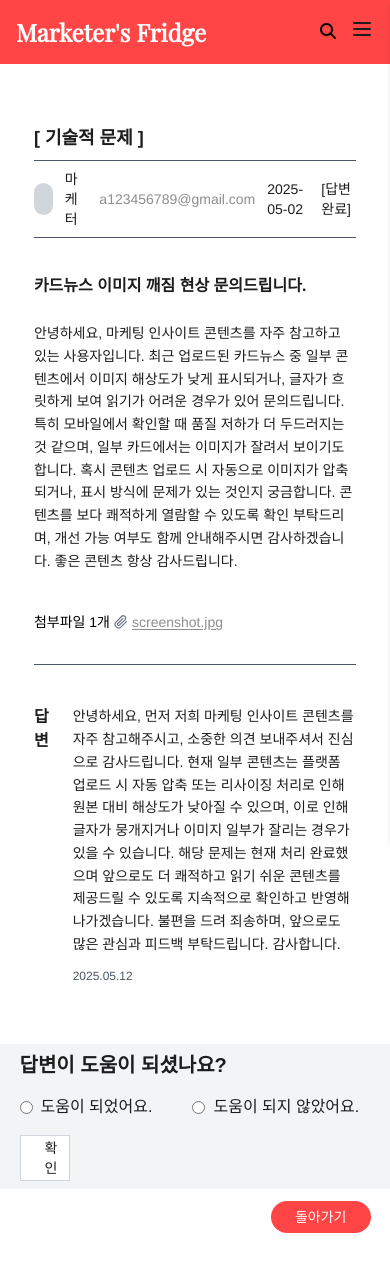
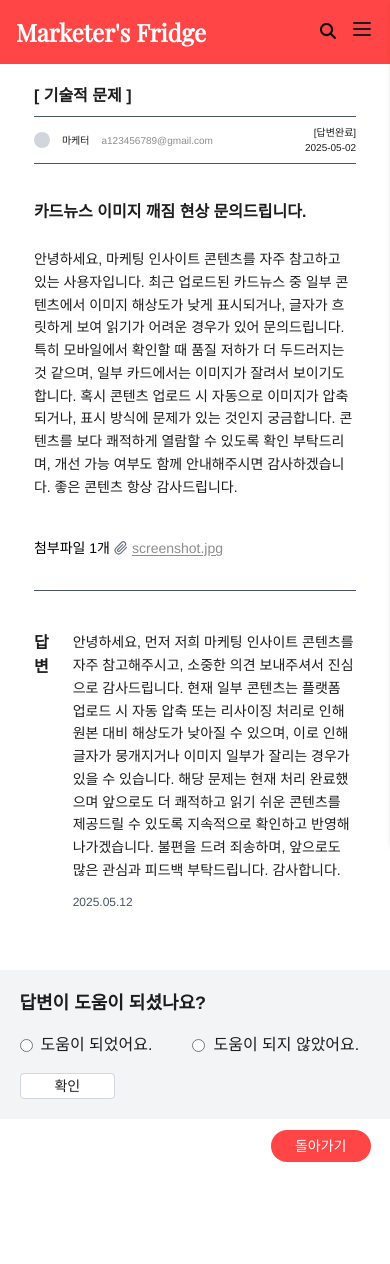
Before and after one commit to Marketer-s-Fridge/Client, a Next.js app: page /myPage/myContact/detail/processed in a window 390 px wide. After the commit the page ends 1193 px from the top, so only its background shows below. Built offline with nearby package versions, Linux system fonts and the light colour scheme.

Commit message:
style: 문의내역 스타일 수정

```diff
--- a/src/app/myPage/myContact/detail/processed/page.tsx
+++ b/src/app/myPage/myContact/detail/processed/page.tsx
@@ -14,17 +14,26 @@ const InquiryDetailPage: React.FC = () => {
       <Header menuOpen={menuOpen} setMenuOpen={setMenuOpen} />
       <MobileMenu menuOpen={menuOpen} setMenuOpen={setMenuOpen} />{" "}
       <main className="w-full flex justify-center px-4">
-        <div className="w-full px-[5%] lg:px-[22.5%] mt-20">
+        <div className="w-full px-[5%] lg:px-[22.5%] mt-10 md:mt-20">
           {/* 문의 카테고리 */}
-          <p className="text-lg font-bold mb-2">[ 기술적 문제 ]</p>
+          <p className="text-base md:text-lg font-bold mb-2">[ 기술적 문제 ]</p>
 
           {/* 유저 정보 */}
           <div className="flex items-center gap-3 mb-1 border-gray-600 border-y-1 py-2">
-            <div className="w-8 h-8 rounded-full bg-gray-300" />
-            <span className="text-sm font-medium">마케터</span>
-            <span className="text-sm text-[#8E8E8E]">a123456789@gmail.com</span>
-            <span className="ml-auto text-sm">2025-05-02</span>
-            <span className="text-sm ">[답변완료]</span>
+            <div className="w-4 h-4 md:w-8 md:h-8 rounded-full bg-gray-300" />
+            <span className=" text-[10px] md:text-sm font-medium">마케터</span>
+            <span className="text-[10px] md:text-sm text-[#8E8E8E]">
+              a123456789@gmail.com
+            </span>
+            <div className="md:hidden flex flex-1 justify-self-end flex-col">
+              <span className="text-[10px] md: self-end">[답변완료]</span>
+              <span className="ml-auto text-[10px] md:">2025-05-02</span>
+            </div>
+
+            <div className="hidden md:flex flex-1 justify-self-end gap-5">
+              <span className="ml-auto text-sm">2025-05-02</span>
+              <span className="text-sm ">[답변완료]</span>
+            </div>
           </div>
 
           <div className="py-8">
@@ -76,8 +85,8 @@ const InquiryDetailPage: React.FC = () => {
         </div>
       </main>
       {/* 피드백 */}
-      <div className="w-full flex flex-col px-[5%] lg:px-[22.5%] py-[2%] bg-gray-100 gap-4">
-        <p className="text-xl font-bold ">답변이 도움이 되셨나요?</p>
+      <div className="w-full flex flex-col px-[5%] lg:px-[22.5%] py-[5%] md:py-[2%]  bg-gray-100 gap-4">
+        <p className="text-lg md:text-xl font-bold ">답변이 도움이 되셨나요?</p>
         <div className="flex gap-10">
           <label className="flex items-center gap-2 text-medium">
             <input type="radio" name="feedback" />
@@ -88,7 +97,7 @@ const InquiryDetailPage: React.FC = () => {
             도움이 되지 않았어요.
           </label>
         </div>
-        <button className="w-1/11 px-6 bg-white border border-gray-300 text-sm py-0.5 cursor-pointer">
+        <button className="w-3/11 md:w-1/11 px-6 bg-white border rounded border-gray-300 text-sm py-0.5 cursor-pointer">
           확인
         </button>
       </div>
```
